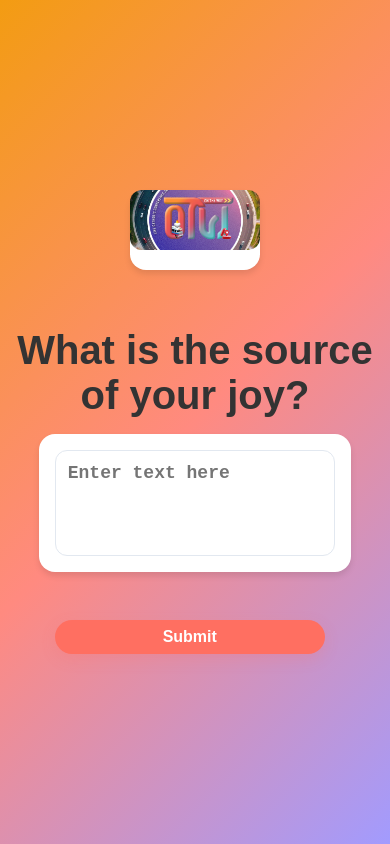
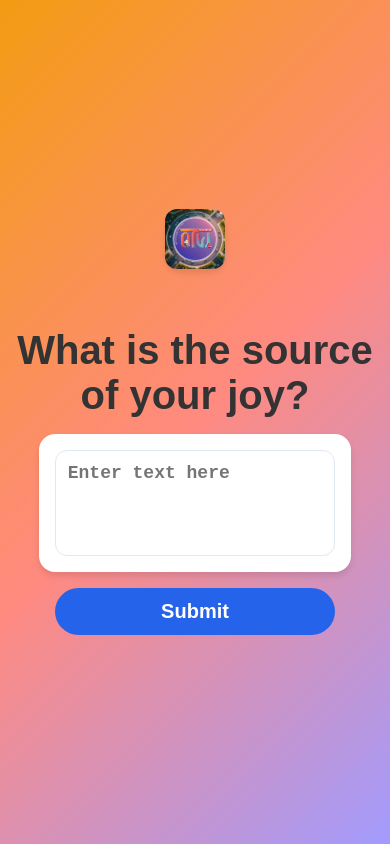
Before and after one commit to johnrodneybargayo/echo_cloud, a React (Create React App) app: page /enter in a window 390 px wide. Built offline with nearby package versions, Linux system fonts and the light colour scheme; no server answers; the database is empty.

Commit message:
adjust the layout in /enter page

```diff
--- a/src/components/WordInput.css
+++ b/src/components/WordInput.css
@@ -1,5 +1,5 @@
-/* Full-screen gradient background for the form page */
-.app-container {
+/* Full-screen gradient background for the word input page */
+.word-input-page {
   display: flex;
   flex-direction: column;
   align-items: center; /* Horizontally center */
@@ -12,7 +12,7 @@
 }
 
 /* Centered logo placeholder */
-.logo-placeholder {
+.word-input-logo-placeholder {
   display: flex;
   justify-content: center;
   align-items: center;
@@ -23,17 +23,17 @@
 }
 
 /* Logo inside the placeholder */
-.logo {
+.word-input-logo {
   width: 100px;
   height: 100px;
-  background-image: url('../assets/lcc_logo.png');
+  background-image: url('../assets/lcc_logo.png'); /* Scoped to this page */
   background-size: cover;
   background-position: center;
   border-radius: 0.75rem;
 }
 
-/* Input container with larger text area */
-.input-container {
+/* Larger text area container */
+.word-input-container {
   width: 100%;
   max-width: 28rem;
   background-color: white;
@@ -46,6 +46,7 @@
   align-items: center;
 }
 
+/* Input area */
 textarea {
   width: 100%;
   height: auto;
@@ -63,8 +64,8 @@ textarea:focus {
   border-color: #3b82f6;
 }
 
-/* Button container with adjustments for button size */
-.button-container {
+/* Button container */
+.word-input-button-container {
   display: flex;
   flex-direction: column;
   gap: 1rem;
@@ -72,7 +73,8 @@ textarea:focus {
   max-width: 28rem;
 }
 
-button {
+/* Submit button */
+.word-input-submit-btn {
   width: 100%;
   padding: 0.75rem 2rem;
   border: none;
@@ -81,40 +83,17 @@ button {
   font-weight: 600;
   color: white;
   cursor: pointer;
+  background-color: #2563eb;
   transition: transform 0.1s ease-in-out;
 }
 
-button:hover {
+.word-input-submit-btn:hover {
+  background-color: #1d4ed8;
   transform: scale(1.05);
 }
 
-/* Color classes for buttons */
-.submit-btn {
-  background-color: #2563eb;
-}
-
-.submit-btn:hover {
-  background-color: #1d4ed8;
-}
-
-.clear-btn {
-  background-color: #14b8a6;
-}
-
-.clear-btn:hover {
-  background-color: #0d9488;
-}
-
-.exit-btn {
-  background-color: #8b5cf6;
-}
-
-.exit-btn:hover {
-  background-color: #7c3aed;
-}
-
-/* Confirmation message style */
-.confirmation-container {
+/* Confirmation message */
+.word-input-confirmation-container {
   display: flex;
   flex-direction: column;
   align-items: center;
@@ -122,41 +101,44 @@ button:hover {
   max-width: 28rem;
 }
 
-.confirmation-message p {
+.word-input-confirmation-message p {
   font-size: 1.5rem;
   font-weight: 600;
   color: #16a34a;
   text-align: center;
 }
 
+/* Cooldown message style */
+.word-input-cooldown-msg {
+  color: red;
+  font-size: 1.1rem;
+  margin-top: 0.5rem;
+}
+
 /* Responsive adjustments for tablet and mobile views */
 @media (max-width: 768px) {
-  .app-container {
+  .word-input-page {
       padding: 0.5rem;
-      justify-content: center; /* Ensure vertical centering */
+      justify-content: center;
   }
 
-  .logo {
+  .word-input-logo {
       width: 80px;
       height: 80px;
   }
 
-  .input-container,
-  .confirmation-message {
-      max-width: 75%; /* Ensure the input container is 75% width on mobile */
+  .word-input-container {
+      max-width: 75%;
       padding: 1rem;
       margin-bottom: 1rem;
-      display: flex;
-      justify-content: center;
   }
 
   textarea {
       font-size: 1.25rem;
   }
 
-  .button-container {
-      max-width: 75%; /* Ensure the buttons are 75% width on mobile */
-      gap: 0.75rem;
+  .word-input-button-container {
+      max-width: 75%;
   }
 
   button {
@@ -166,12 +148,12 @@ button:hover {
 }
 
 @media (max-width: 480px) {
-  .logo {
+  .word-input-logo {
       width: 60px;
       height: 60px;
   }
 
-  .input-container {
+  .word-input-container {
       max-width: 75%;
       padding: 1rem;
       margin-bottom: 1rem;
@@ -182,9 +164,8 @@ button:hover {
       padding: 0.75rem;
   }
 
-  .button-container {
+  .word-input-button-container {
       width: 100%;
-      gap: 0.5rem;
       max-width: 75%;
   }
 
--- a/src/components/WordInput.tsx
+++ b/src/components/WordInput.tsx
@@ -2,7 +2,7 @@ import React, { useState } from 'react';
 import { useNavigate } from 'react-router-dom';
 import { useSubmissionCooldown } from '../hooks/useSubmissionCooldown';
 import { useWords } from '../hooks/useWords';
-import './WordInput.css';
+import './WordInput.css'; // Import scoped CSS
 
 const WordInput: React.FC = () => {
   const { submitWord } = useWords();
@@ -29,17 +29,17 @@ const WordInput: React.FC = () => {
   };
 
   return (
-    <div className="app-container">
-      <div className="logo-placeholder">
-        <div className="logo"></div>
+    <div className="word-input-page"> {/* Scoped class for the whole page */}
+      <div className="word-input-logo-placeholder">
+        <div className="word-input-logo"></div>
       </div>
 
       {/* Add the new heading below the logo */}
-      <h1>What is the source of your joy?</h1>
+      <h1 className="word-input-heading">What is the source of your joy?</h1>
 
       {!isSubmitted ? (
         <>
-          <div className="input-container">
+          <div className="word-input-container">
             <textarea
               value={inputText}
               onChange={(e) => setInputText(e.target.value)}
@@ -50,19 +50,19 @@ const WordInput: React.FC = () => {
             />
           </div>
 
-          <div className="button-container">
-            <button onClick={handleSubmit} className="submit-btn" disabled={!canSubmit}>
+          <div className="word-input-button-container">
+            <button onClick={handleSubmit} className="word-input-submit-btn" disabled={!canSubmit}>
               Submit
             </button>
           </div>
 
           {!canSubmit && timeLeft && (
-            <p>Please wait {(timeLeft / 60000).toFixed(1)} minutes before submitting again.</p>
+            <p className="word-input-cooldown-msg">Please wait {(timeLeft / 60000).toFixed(1)} minutes before submitting again.</p>
           )}
         </>
       ) : (
-        <div className="confirmation-container">
-          <div className="confirmation-message">
+        <div className="word-input-confirmation-container">
+          <div className="word-input-confirmation-message">
             <p>{message}</p>
           </div>
         </div>
```
